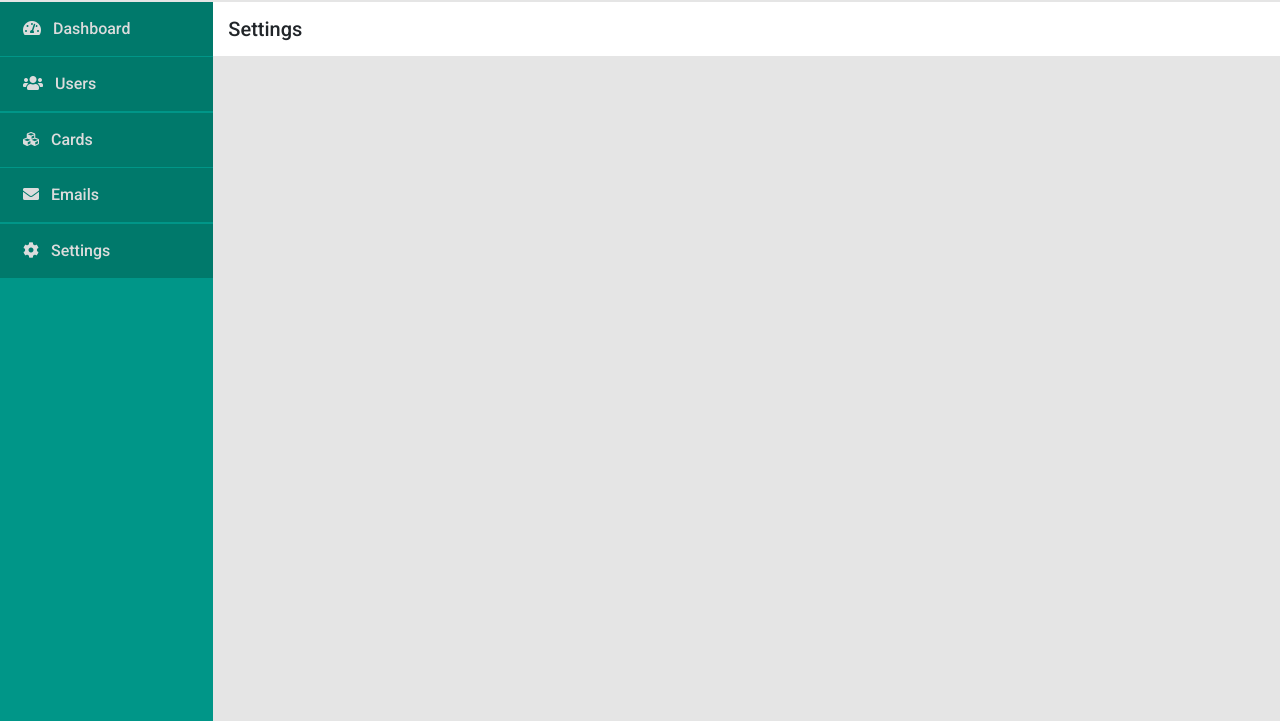
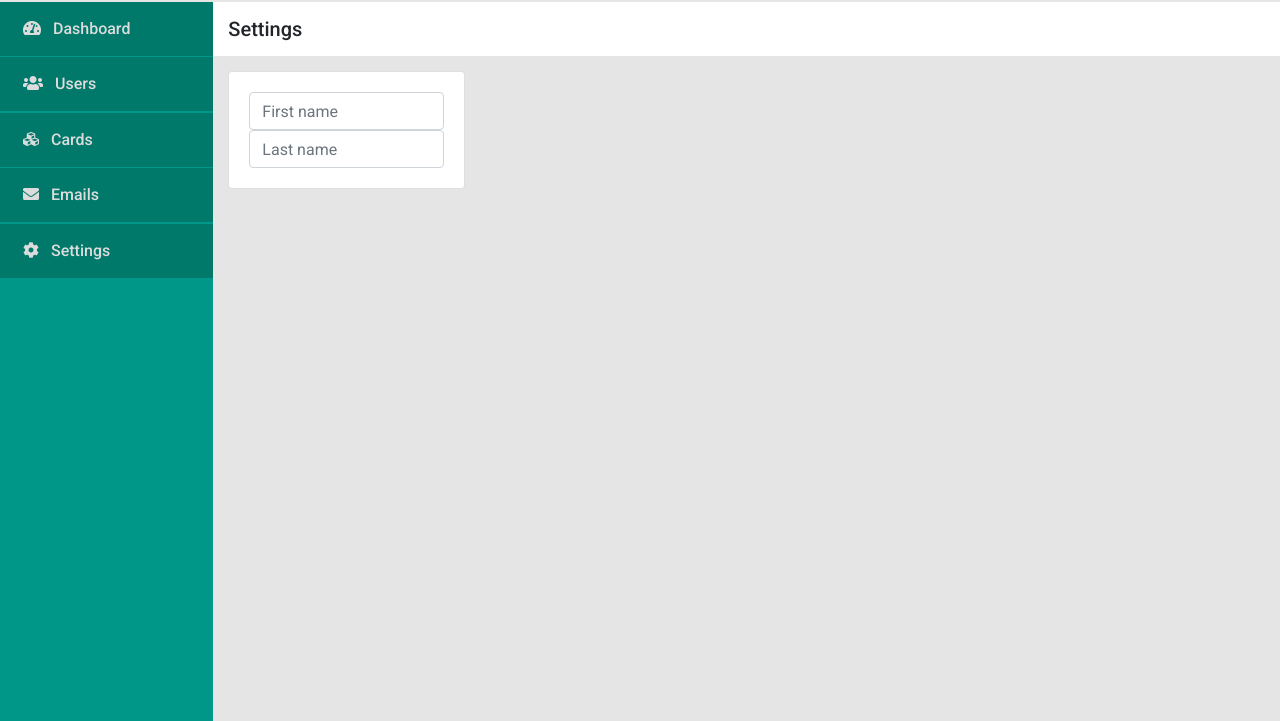
Before and after one commit to sourabhraikwar/e_invite, a Django app: page /dashboard/settings in a window 1280 px wide. Shown: the part 56-777 px from the top of the page. Run offline with Django 3.2, Linux system fonts and the light colour scheme; some libraries are stand-ins or nearby versions.

Commit message:
some changes in files

```diff
--- a/dashboard/views.py
+++ b/dashboard/views.py
@@ -33,6 +33,7 @@ def emails(request):
 
 def settings(request):
 
+
 	context = {
 		'title': 'Settings'
 	}
--- a/e_invite/settings.py
+++ b/e_invite/settings.py
@@ -37,7 +37,6 @@ INSTALLED_APPS = [
     'django.contrib.sessions',
     'django.contrib.messages',
     'django.contrib.staticfiles',
-    'pyglet',
     'invi_cards',
     'widget_tweaks',
 ]
--- a/templates/dashboard/settings.html
+++ b/templates/dashboard/settings.html
@@ -1,3 +1,28 @@
 {% extends 'dashboard-base.html' %}
+{% load widget_tweaks %}
 {% block dash_content %}
+
+<div class="container-fluid">
+	<div class="row">
+		<div class="col-md-3">
+			<div class="card">
+				<div class="card-body">
+					<form>
+					  <div class="row">
+					    <div class="col">
+					      <input type="text" class="form-control" placeholder="First name">
+					    </div>
+					  </div>
+					  <div class="row">
+					    <div class="col">
+					      <input type="text" class="form-control" placeholder="Last name">
+					    </div>
+					  </div>
+					</form>
+				</div>
+			</div>
+		</div>
+	</div>
+</div>
+
 {% endblock %}
```
